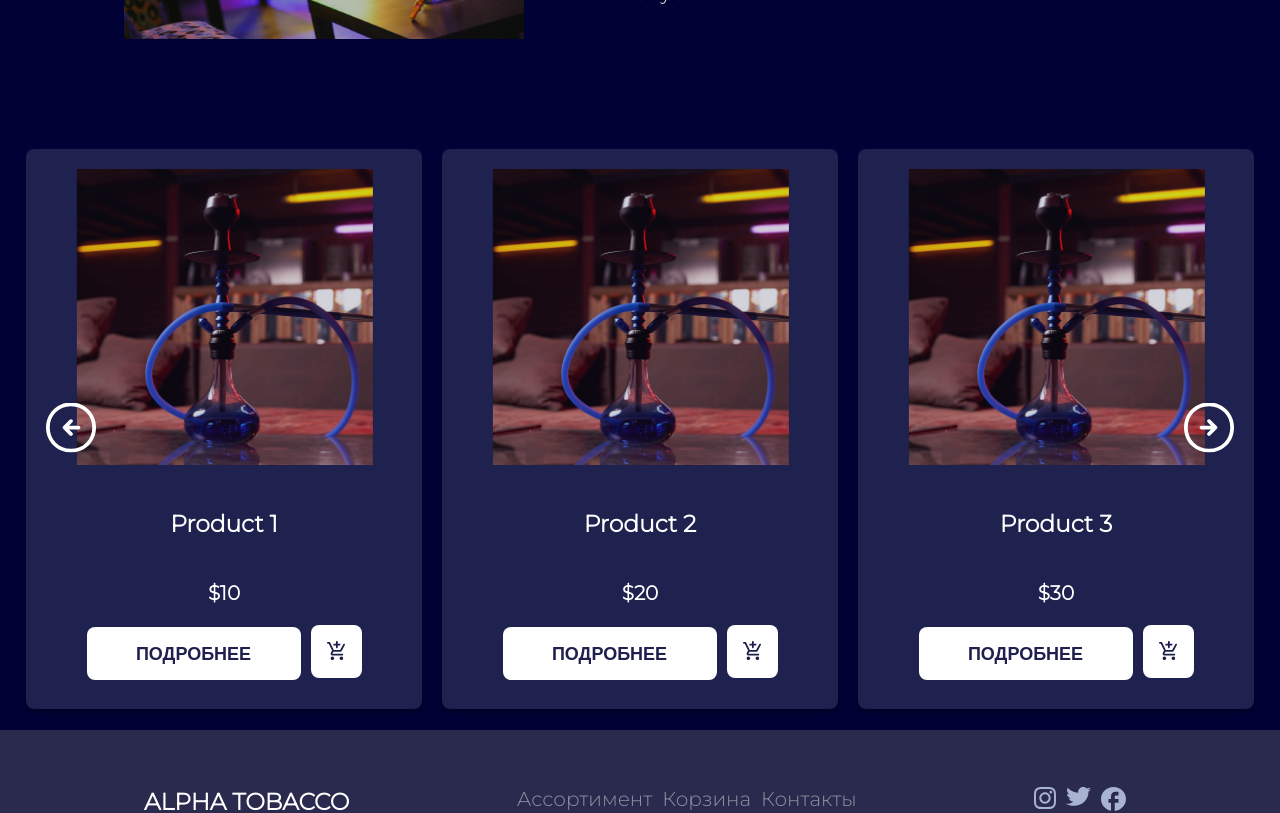
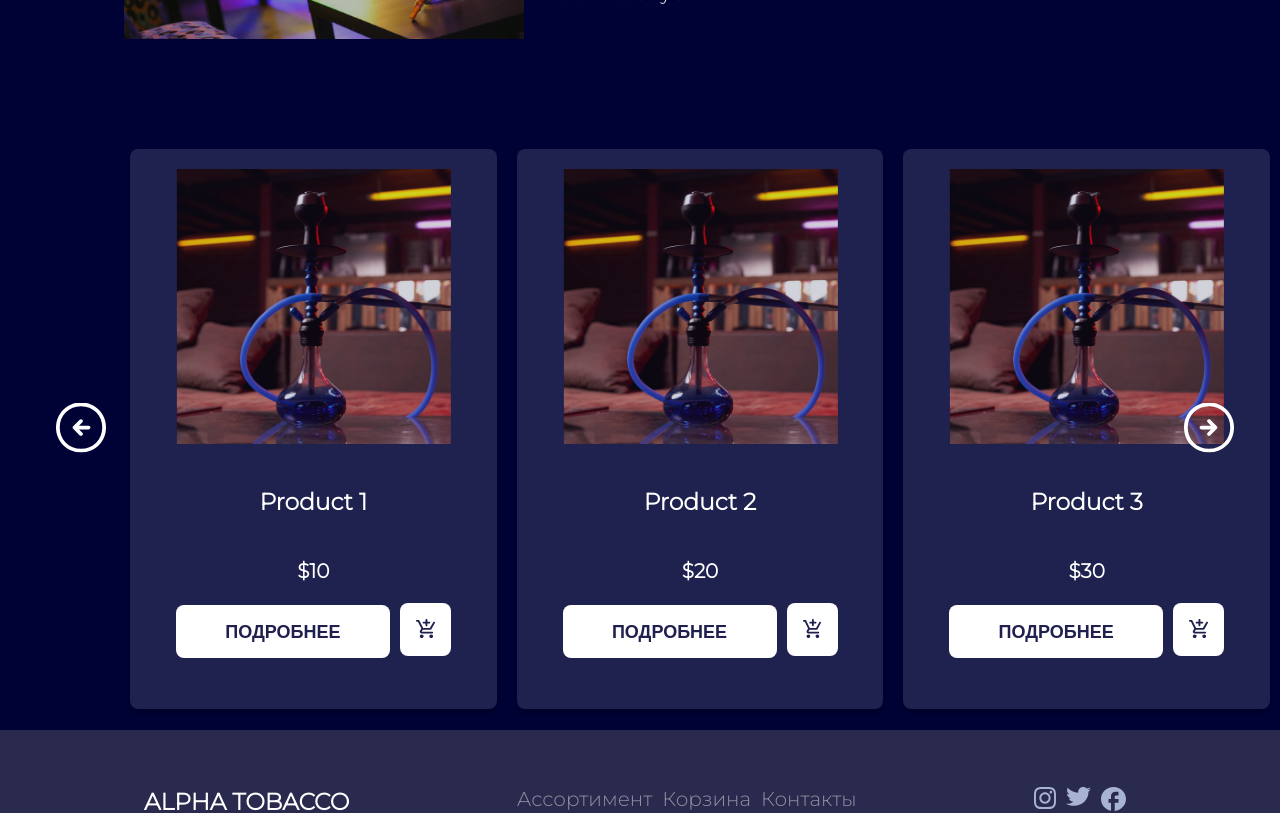
Before and after one commit to NadiaYanchuk/AlfaTabacco, a Next.js app: page / in a window 1280 px wide. Shown: the part 1420-2233 px from the top of the page. Built offline with nearby package versions, Linux system fonts and the light colour scheme.

Commit message:
New commit

```diff
--- a/components/Navbar.js
+++ b/components/Navbar.js
@@ -72,11 +72,11 @@ const Navbar = () => {
           <Image src="/language.svg" width={30} height={30} alt="Search" />
         </div>
         {/* Переход на другие страницы */}
-        <a href="/">
+        {/* <a href="/">
           <div className={styles.icons}>
             <Image src="/accaunt.svg" width={25} height={30} alt="Accaunt" />
           </div>
-        </a>
+        </a> */}
         <a href="/shopcart">
           <div className={styles.icons}>
             <Image src="/my-basket.svg" width={25} height={25} alt="Shopcart" />
--- a/components/ProductSlider.js
+++ b/components/ProductSlider.js
@@ -18,17 +18,31 @@ const products = [
 const ProductSlider = () => {
   const [currentIndex, setCurrentIndex] = useState(0);
   const [width, setWidth] = useState(null);
+  const [blockCount, setBlockCount] = useState(3);
+
+  useEffect(() => {
+    setWidth(window.innerWidth);
+    window.addEventListener("resize", () => setWidth(window.innerWidth));
+  }, []);
+
+  useEffect(() => {
+    if (width <= 768) {
+      setBlockCount(1);
+    } else {
+      setBlockCount(3);
+    }
+  }, [width]);
 
   const handlePrevClick = () => {
     if (currentIndex === 0) {
-      setCurrentIndex(products.length - 3);
+      setCurrentIndex(products.length - blockCount);
     } else {
       setCurrentIndex(currentIndex - 1);
     }
   };
 
   const handleNextClick = () => {
-    if (currentIndex === products.length - 3) {
+    if (currentIndex === products.length - blockCount) {
       setCurrentIndex(0);
     } else {
       setCurrentIndex(currentIndex + 1);
@@ -37,13 +51,13 @@ const ProductSlider = () => {
 
   const renderDesktopSlider = () => {
     return (
-      <div>
+      <div className={styles.productSliderContainer}>
         <button onClick={handlePrevClick} className={styles.prevButton}>
-        <img className={styles.Back} src="/arrow.svg" alt="Back" />
+          <img className={styles.Back} src="/arrow.svg" alt="Back" />
         </button>
         <div className={styles.productSlider}>
           {products
-            .slice(currentIndex, currentIndex + 3)
+            .slice(currentIndex, currentIndex + blockCount)
             .map((product, index) => (
               <ProductBlock
                 key={index}
@@ -54,14 +68,15 @@ const ProductSlider = () => {
             ))}
         </div>
         <button onClick={handleNextClick} className={styles.nextButton}>
-        <img className={styles.Next} src="/arrow.svg" alt="Next" />
+          <img className={styles.Next} src="/arrow.svg" alt="Next" />
         </button>
       </div>
     );
   };
+
   const renderMobileSlider = () => {
     return (
-      <div>
+      <div className={styles.productSliderContainer}>
         <button onClick={handlePrevClick} className={styles.prevButton}>
           <img className={styles.Back} src="/arrow.svg" alt="Back" />
         </button>
@@ -73,22 +88,13 @@ const ProductSlider = () => {
           />
         </div>
         <button onClick={handleNextClick} className={styles.nextButton}>
-        <img className={styles.Next} src="/arrow.svg" alt="Next" />
+          <img className={styles.Next} src="/arrow.svg" alt="Next" />
         </button>
       </div>
     );
   };
-  useEffect(() => {
-    setWidth(window.innerWidth);
-    window.addEventListener("resize", () => setWidth(window.innerWidth));
-  }, []);
 
-  return (
-    <div className={styles.productSliderContainer}>
-      {width > 600 ? renderDesktopSlider() : renderMobileSlider()}
-    </div>
-  );
+  return width <= 768 ? renderMobileSlider() : renderDesktopSlider();
+};
 
-
-};
 export default ProductSlider;
--- a/styles/ProductBlock.module.css
+++ b/styles/ProductBlock.module.css
@@ -21,8 +21,6 @@
 .productBlock p {
     font-weight: 600;
 }
-
-.productBlock h3 {}
 
 .productButtonDetails {
     width: 214px;
--- a/styles/ProductSlider.module.css
+++ b/styles/ProductSlider.module.css
@@ -1,10 +1,8 @@
 .productSliderContainer {
     position: relative;
     top: 200px;
-    width: 100%;
-    display: flex;
-    justify-content: center;
-
+    margin-left: 120px;
+    margin-right: auto;
 }
 
 .productSlider {
@@ -28,7 +26,7 @@
 }
 
 .prevButton {
-    left: 40px;
+    left: -70px;
 }
 
 .nextButton {
@@ -37,6 +35,10 @@
 
 /* Media Queries */
 @media (max-width: 768px) {
+    .productSliderContainer {
+        top: 200px;
+        margin-left: 0;
+    }
     .nextButton {
         right: -60px;
     }
```
Also changed, not shown: styles/Hookahs.module.css (+18 -0 lines), styles/Home.module.css (line endings or trailing spaces).
